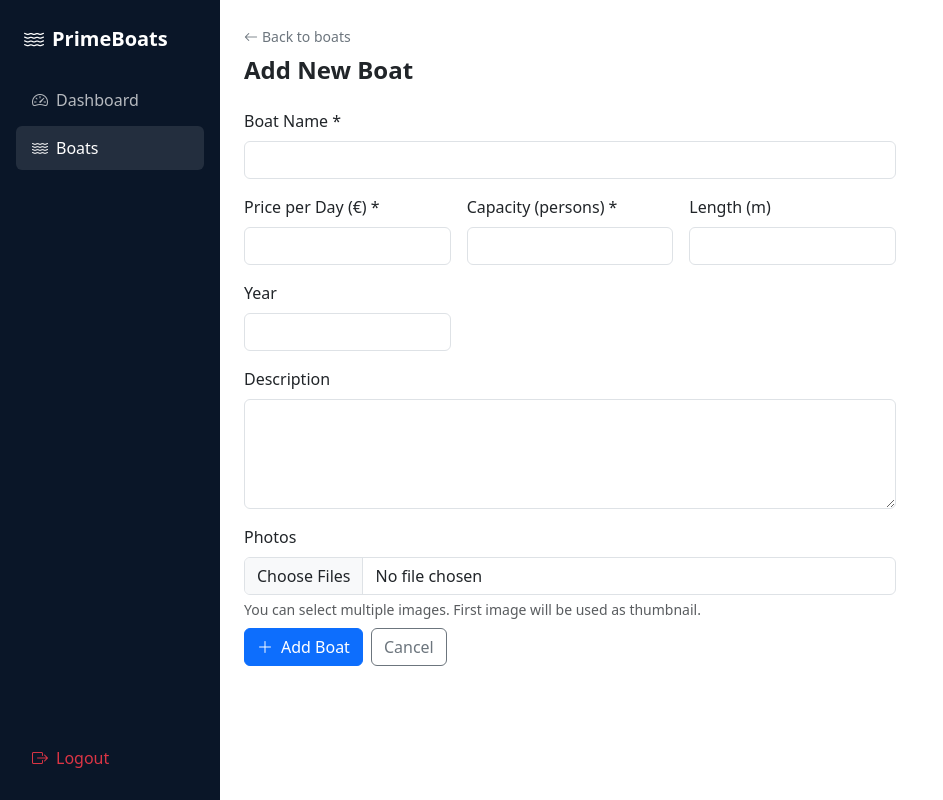
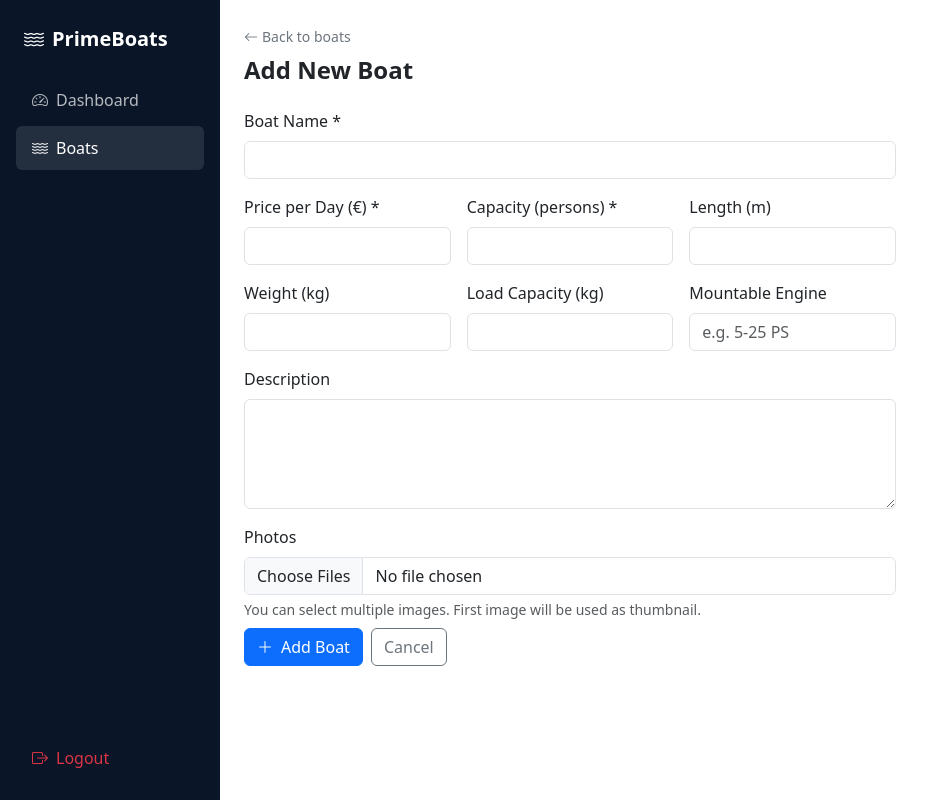
Before and after one commit to franciazoli/primeboats, a PHP site: page /admin/boats/create.php in a window 1280 px wide. Shown: the whole page, without its empty margins (0-943 px from the left). Run offline with PHP 8.4, Linux system fonts and the light colour scheme; a user stored in the database is signed in.

Commit message:
Fix admin navigation, replace year with weight/load/engine fields
- Fix all relative links in sidebar and auth redirects to absolute paths
- Replace year field with weight_kg, load_capacity_kg, mountable_engine
- Update boat detail page to show new fields

Co-Authored-By: Claude Sonnet 4.6 <noreply@anthropic.com>

```diff
--- a/admin/auth.php
+++ b/admin/auth.php
@@ -1,6 +1,6 @@
 <?php
 session_start();
 if (!isset($_SESSION['admin_id'])) {
-    header('Location: ' . rtrim(dirname($_SERVER['PHP_SELF']), '/') . '/login.php');
+    header('Location: /admin/login.php');
     exit;
 }
--- a/admin/boats/create.php
+++ b/admin/boats/create.php
@@ -10,8 +10,10 @@ if ($_SERVER['REQUEST_METHOD'] === 'POST') {
     $description = trim($_POST['description'] ?? '');
     $price       = filter_input(INPUT_POST, 'price_per_day', FILTER_VALIDATE_FLOAT);
     $capacity    = filter_input(INPUT_POST, 'capacity', FILTER_VALIDATE_INT);
-    $length      = filter_input(INPUT_POST, 'length_m', FILTER_VALIDATE_FLOAT) ?: null;
-    $year        = filter_input(INPUT_POST, 'year', FILTER_VALIDATE_INT) ?: null;
+    $length           = filter_input(INPUT_POST, 'length_m', FILTER_VALIDATE_FLOAT) ?: null;
+    $weight           = filter_input(INPUT_POST, 'weight_kg', FILTER_VALIDATE_INT) ?: null;
+    $loadCapacity     = filter_input(INPUT_POST, 'load_capacity_kg', FILTER_VALIDATE_INT) ?: null;
+    $mountableEngine  = trim($_POST['mountable_engine'] ?? '') ?: null;
 
     if (!$name)     $errors[] = 'Name is required.';
     if ($price === false || $price < 0) $errors[] = 'Valid price is required.';
@@ -31,8 +33,8 @@ if ($_SERVER['REQUEST_METHOD'] === 'POST') {
     }
 
     if (empty($errors)) {
-        $stmt = $pdo->prepare("INSERT INTO boats (name, description, price_per_day, capacity, length_m, year, images) VALUES (?, ?, ?, ?, ?, ?, ?)");
-        $stmt->execute([$name, $description, $price, $capacity, $length, $year, json_encode($uploadedImages)]);
+        $stmt = $pdo->prepare("INSERT INTO boats (name, description, price_per_day, capacity, length_m, weight_kg, load_capacity_kg, mountable_engine, images) VALUES (?, ?, ?, ?, ?, ?, ?, ?, ?)");
+        $stmt->execute([$name, $description, $price, $capacity, $length, $weight, $loadCapacity, $mountableEngine, json_encode($uploadedImages)]);
         header('Location: index.php?msg=created'); exit;
     }
 }
@@ -78,8 +80,16 @@ if ($_SERVER['REQUEST_METHOD'] === 'POST') {
                 <input type="number" name="length_m" class="form-control" step="0.01" min="0" value="<?= htmlspecialchars($_POST['length_m'] ?? '') ?>">
             </div>
             <div class="col-md-4">
-                <label class="form-label">Year</label>
-                <input type="number" name="year" class="form-control" min="1900" max="<?= date('Y') ?>" value="<?= htmlspecialchars($_POST['year'] ?? '') ?>">
+                <label class="form-label">Weight (kg)</label>
+                <input type="number" name="weight_kg" class="form-control" min="0" value="<?= htmlspecialchars($_POST['weight_kg'] ?? '') ?>">
+            </div>
+            <div class="col-md-4">
+                <label class="form-label">Load Capacity (kg)</label>
+                <input type="number" name="load_capacity_kg" class="form-control" min="0" value="<?= htmlspecialchars($_POST['load_capacity_kg'] ?? '') ?>">
+            </div>
+            <div class="col-md-4">
+                <label class="form-label">Mountable Engine</label>
+                <input type="text" name="mountable_engine" class="form-control" placeholder="e.g. 5-25 PS" value="<?= htmlspecialchars($_POST['mountable_engine'] ?? '') ?>">
             </div>
             <div class="col-12">
                 <label class="form-label">Description</label>
--- a/admin/login.php
+++ b/admin/login.php
@@ -4,7 +4,7 @@ require_once '../includes/db.php';
 session_start();
 
 if (isset($_SESSION['admin_id'])) {
-    header('Location: index.php'); exit;
+    header('Location: /admin/index.php'); exit;
 }
 
 $error = '';
@@ -21,7 +21,7 @@ if ($_SERVER['REQUEST_METHOD'] === 'POST') {
         session_regenerate_id(true);
         $_SESSION['admin_id'] = $user['id'];
         $_SESSION['admin_user'] = $user['username'];
-        header('Location: index.php'); exit;
+        header('Location: /admin/index.php'); exit;
     } else {
         $error = 'Invalid username or password.';
     }
--- a/admin/logout.php
+++ b/admin/logout.php
@@ -1,5 +1,5 @@
 <?php
 session_start();
 session_destroy();
-header('Location: login.php');
+header('Location: /admin/login.php');
 exit;
--- a/admin/partials/sidebar.php
+++ b/admin/partials/sidebar.php
@@ -3,15 +3,15 @@
         <i class="bi bi-water me-2"></i>PrimeBoats
     </div>
     <nav class="nav flex-column flex-grow-1">
-        <a href="index.php" class="nav-link <?= basename($_SERVER['PHP_SELF']) === 'index.php' ? 'active' : '' ?>">
+        <a href="/admin/index.php" class="nav-link <?= basename($_SERVER['PHP_SELF']) === 'index.php' && strpos($_SERVER['PHP_SELF'], '/boats/') === false ? 'active' : '' ?>">
             <i class="bi bi-speedometer2 me-2"></i>Dashboard
         </a>
-        <a href="boats/index.php" class="nav-link <?= strpos($_SERVER['PHP_SELF'], '/boats/') !== false ? 'active' : '' ?>">
+        <a href="/admin/boats/index.php" class="nav-link <?= strpos($_SERVER['PHP_SELF'], '/boats/') !== false ? 'active' : '' ?>">
             <i class="bi bi-water me-2"></i>Boats
         </a>
     </nav>
     <div class="mt-auto">
-        <a href="logout.php" class="nav-link text-danger">
+        <a href="/admin/logout.php" class="nav-link text-danger">
             <i class="bi bi-box-arrow-right me-2"></i>Logout
         </a>
     </div>
--- a/setup.sql
+++ b/setup.sql
@@ -8,7 +8,9 @@ CREATE TABLE IF NOT EXISTS boats (
     price_per_day DECIMAL(10,2) NOT NULL DEFAULT 0.00,
     capacity INT NOT NULL DEFAULT 1,
     length_m DECIMAL(5,2) DEFAULT NULL,
-    year INT DEFAULT NULL,
+    weight_kg INT DEFAULT NULL,
+    load_capacity_kg INT DEFAULT NULL,
+    mountable_engine VARCHAR(50) DEFAULT NULL,
     images JSON DEFAULT NULL,
     is_rented TINYINT(1) NOT NULL DEFAULT 0,
     created_at TIMESTAMP DEFAULT CURRENT_TIMESTAMP
```
Also changed, not shown: admin/boats/edit.php (+16 -6 lines), boat.php (+22 -4 lines).
